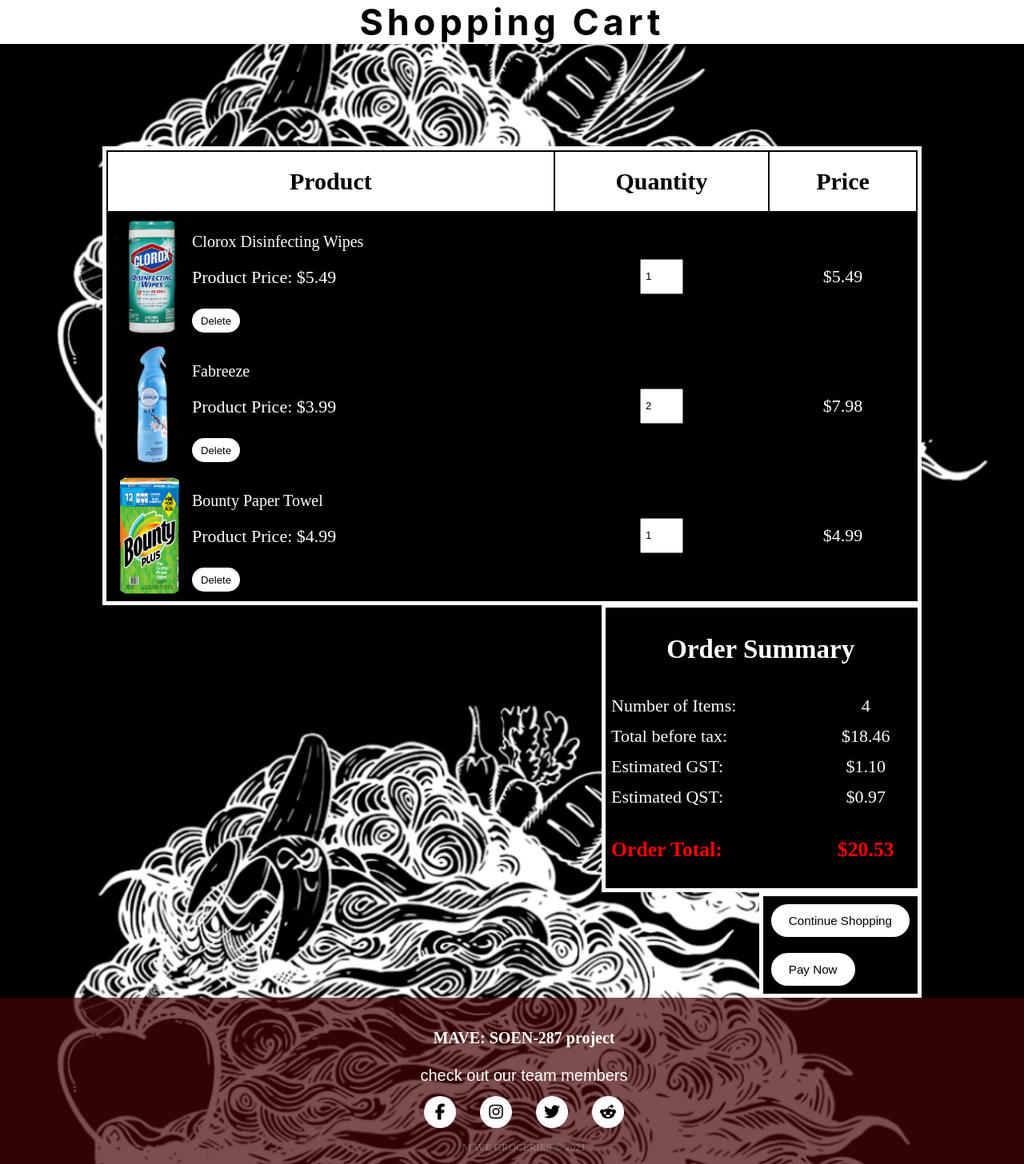
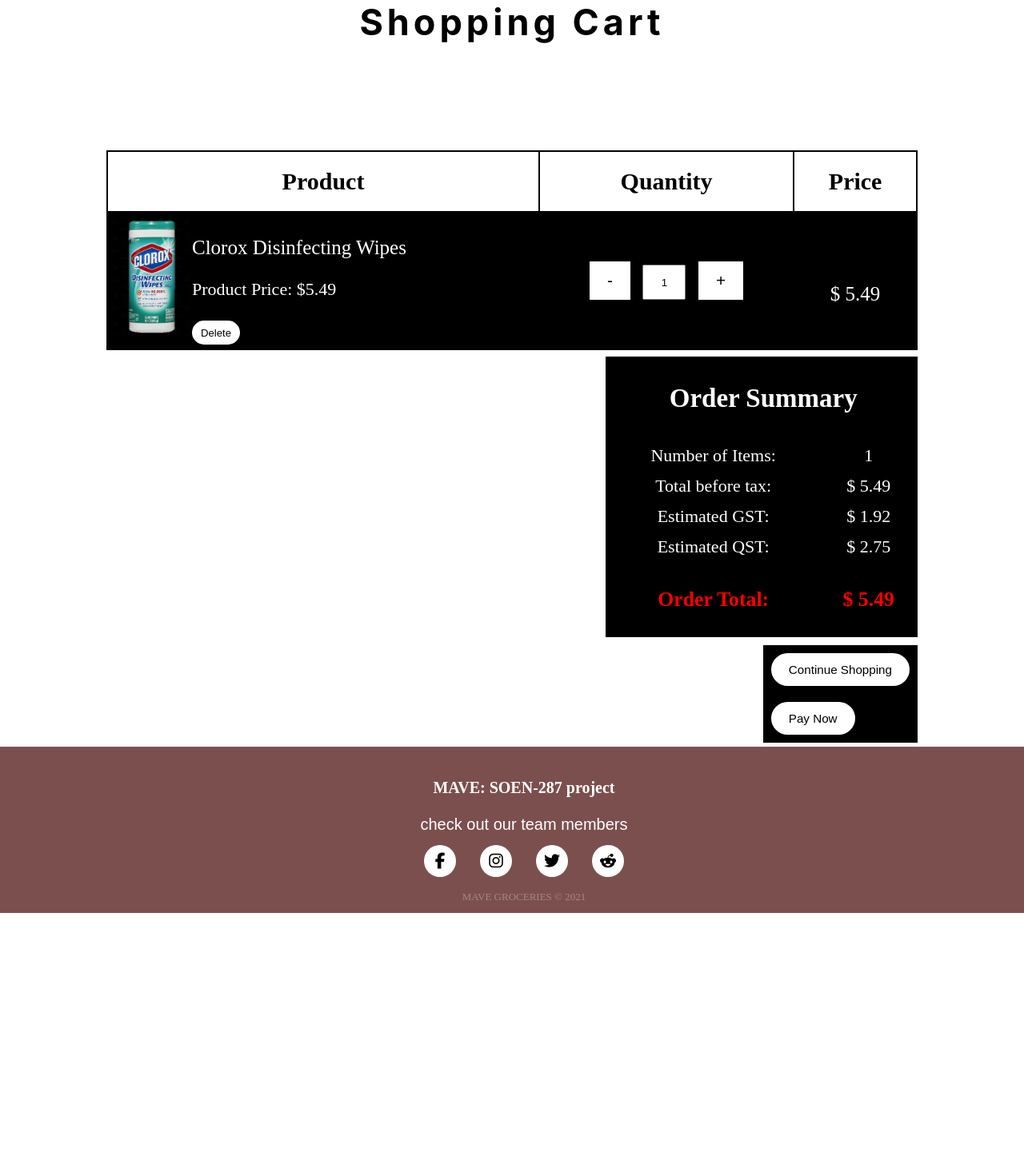
Before and after one commit to Ellendra-JH/mave, a PHP site: page /Shopping-Cart/shoppingcart.html in a window 1280 px wide; the page is wider, and only the part inside the window is pictured. Shown: the part 131-1587 px from the top of that part at 80% size. After the commit the page ends 1273 px from the top of that part, so only its background shows below. Run offline with PHP 8.4, Linux system fonts and the light colour scheme; some libraries are stand-ins or nearby versions.

Commit message:
shopping cart and bug fixes

```diff
--- a/Javascript/ProductPageJS.js
+++ b/Javascript/ProductPageJS.js
@@ -30,11 +30,6 @@
  document.getElementById("size").value = "1"
 }
 
-
-
-
-
-
 document.getElementById("desc").onclick = function () {
 
                                                        if (this.value == "More description"){
--- a/Shopping-Cart/shoppingcart.css
+++ b/Shopping-Cart/shoppingcart.css
@@ -1,5 +1,5 @@
  /*Header Style*/
-header{
+ header{
     background-color: rgb(255, 255, 255);
 }
 
@@ -77,7 +77,6 @@
 } */
  /*Body & Table Style*/
 body {
-	background-image: url("BG1.png");
     background-size: cover;
     background-attachment: fixed;
     margin:0 ;
@@ -194,14 +193,13 @@
 	float:right;
 	background-color:black;
 	border:5px solid white;
-
 }
 
 .btn1{
 	border: 2px solid white;
 	border-radius: 50px;
 	padding: 10px 20px;
-	font-size; 20px;
+	font-size: 20px;
 	margin: 10px;
     background-color: white;
     font-size: 95%;
@@ -236,9 +234,56 @@
 }
 
 p{
-    font-size: 20px;
+    font-size: 25px;
 	color:white;
 }
+
+.btn3{
+	border: 2px solid white;
+	padding: 10px 20px;
+	font-size: 20px;
+	margin: 10px;
+    background-color: white;
+    font-size: 95%;
+    color: black;
+    transition: 0.5s;
+
+    }
+
+.btn3:hover{
+    background-color: black ;
+    color: white;
+    transition: 0.5s;
+}
+
+.btn4{
+	border: 2px solid white;
+	padding: 10px 20px;
+	font-size: 20px;
+	margin: 10px;
+    background-color: white;
+    font-size: 95%;
+    color: black;
+    transition: 0.5s;
+
+    }
+
+.btn4:hover{
+    background-color: black ;
+    color: white;
+    transition: 0.5s;
+}
+
+.quantity input{
+	text-align:center;
+}
+
+.total-price{
+	text-align: center;
+	font-size:30px;
+}
+
+
 
  /*Footer Style*/
 footer {
--- a/Shopping-Cart/shoppingcart.html
+++ b/Shopping-Cart/shoppingcart.html
@@ -45,46 +45,29 @@
 			   <img src="clorax.png">
 				 <div>
 				  <p>Clorox Disinfecting Wipes</p> <!--Product Name -->
-			       <medium> Product Price: $5.49</medium><br><br> <!--Product Price -->
+				  <medium> Product Price: $5.49</medium><br><br> <!--Product Price -->
 				   <button class="btnED">Delete</button> <!--Delete Button -->
 				 </div>
 			 </div>
 	      </td>
-		 <td><input type="number" value="1"></td> <!-- Quantity -->
-		<td>$5.49</td><!--Final Price of Produce -->
+		 <td> <!-- Quantity -->
+		    <div class="quantity">
+			   <button class="btn3" type="button">-</button> <!--btn3 minus -->
+			   <input type="text" id="quantity" value="1">
+			   <button class="btn4" type="button">+</button> <!--btn4 addition -->
+			</div>
+		 </td>
+		<td>
+			<p class="total-price">
+				<p>$
+				<span id="price">5.49</span>
+                </p>
+			</p>
+
+		</td><!--Final Price of Produce -->
 
 		 </tr>
-		 <!-- Third Row -->
-		 <tr>
-		    <td>
-			   <div class="cart-info">
-			       <img src="blackfabreeze.png">
-				   <div>
-				       <p>Fabreeze</p><!--Product Name -->
-					   <medium>Product Price: $3.99</medium><br><br><!--Product Price -->
-					   <button class="btnED">Delete</button> <!--Delete Button -->
-				   </div>
-			   </div>
-			</td>
-			<td><input type="number" value="2"></td>
-			<td>$7.98</td><!--Final Price of Produce -->
-		 </tr>
-		 <!-- Fourth Row-->
-		 <tr>
-		    <td>
-			   <div class="cart-info">
-			       <img src="bounty.png">
-				   <div>
-				       <p>Bounty Paper Towel</p><!--Product Name -->
-					   <medium>Product Price: $4.99</medium><br><br><!--Product Price -->
-					   <button class="btnED">Delete</button><!--Delete Button -->
-				   </div>
-			   </div>
-			</td>
-			<td><input type="number" value="1"></td>
-			<td>$4.99</td><!--Final Price of Produce -->
 
-		 </tr>
 	  </table>
 	  <!-- New table for Total Price including taxes -->
 	  <div class="total-price">
@@ -94,32 +77,48 @@
 		  </tr>
 		  <tr>
 		    <td>Number of Items: </td>
-			<td>4</td>
+			<td>
+			<class="total-quantity">
+				<span id="totalQuantity"></span>
+			</td>
 		  </tr>
 		  <tr>
 		    <td>Total before tax:</td>
-			<td>$18.46</td>
+			<td>
+				<class="total-price"> $
+				<span id="beforeTax"></span>
+			</td>
 		  </tr>
 	      <tr>
 		    <td>Estimated GST:</td>
-			<td>$1.10</td>
+			<td>
+			<class="total-price"> $
+				<span id="GST"></span>
+			</td>
 		  </tr>
 		   <tr>
 		    <td>Estimated QST:</td>
-			<td>$0.97</td>
+			<td>
+			<class="total-price">$
+				<span id="QST"></span>
+			</td>
 		  </tr>
 		  <tr>
 		    <td><h3>Order Total:<h3></td> <!--Final Price-->
-			<td><h3>$20.53</h3></td>
+			<td><h3>
+			<class="total-price">$
+				<span id="finalPrice"></span>
+			</h3></td>
 		  </tr>
 	     </table>
 	  </div>
     <!-- Buttons for Continue shopping and Pay now)-->
 	<div class="container">
-     <a href="../index.html"><button class="btn1">Continue Shopping</button> <br> </a>
+     <button class="btn1">Continue Shopping</button> <br>
 	 <button class="btn1">Pay Now</button>
     </div>
    </div>
+ <script src="shoppingcart.js"></script>
 </body>
 
 <!--Footer -->
```
Also changed, not shown: Shopping-Cart/shoppingcart.js (added, +120 -0 lines).
